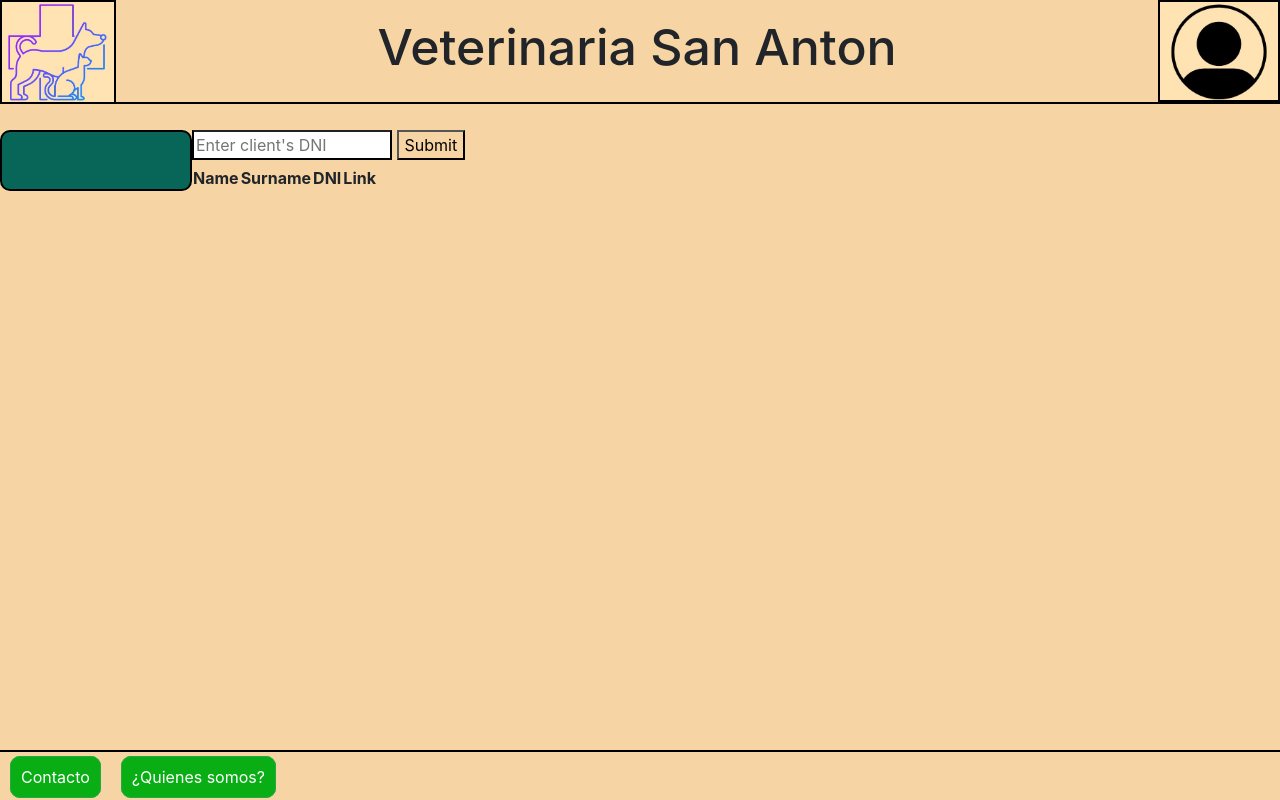
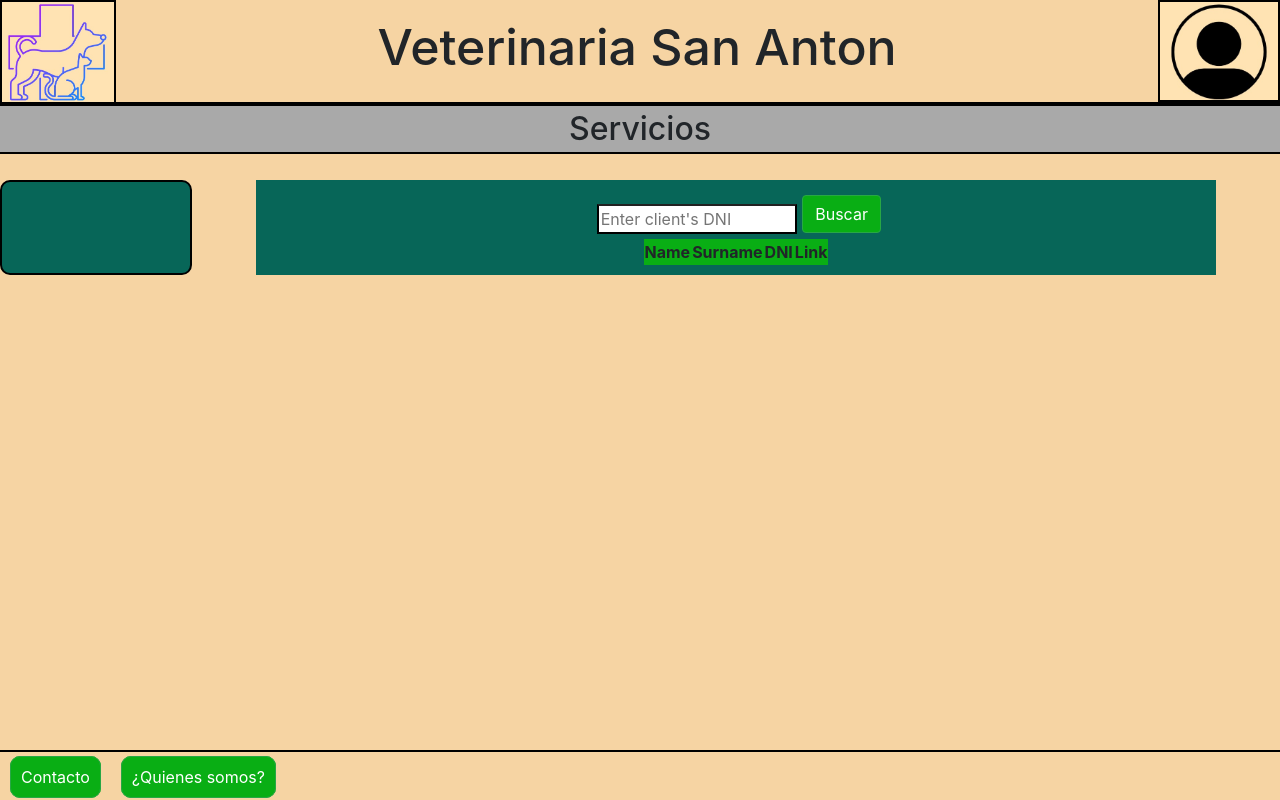
Before and after one commit to MAlejoM/Trabajo-practico-EG, a PHP site: page /servicios.php in a window 1280 px wide. Run offline with PHP 8.4, Linux system fonts and the light colour scheme; the visitor is signed in with stand-in values (Sample User, id 1); data that the repository does not hold is empty.

Commit message:
cambios esteticos en servicios
incompleto

```diff
--- a/codigo/catalogo.php
+++ b/codigo/catalogo.php
@@ -2,6 +2,8 @@
 include_once("funciones.php");
 
 ?>
+<div><h2>Catalogo</h2></div>
+
 <div class="menuGlobal">
   <div class="menuLateral">
     <?php //Si no esta logueado se muestran las opciones de catalogo y novedades
--- a/codigo/public/style.css
+++ b/codigo/public/style.css
@@ -112,6 +112,7 @@ h3{
   justify-content: center;
   align-items: center;
   margin: 2%;
+  width: auto;
 }
 
 .btn-success{
@@ -129,15 +130,16 @@ h3{
   justify-content: center;
   align-items: center;
   flex-direction: column;
-  max-width: 400px;
+  max-width: 25%;
+  min-width: fit-content;
   background-color: rgb(7,102,88);
-  border: 3px solid rgb(0, 0, 0);
+  border: 2px solid rgb(0, 0, 0);
   border-radius: 10px;
   padding: 10px;
-  margin-top: 25px;
   margin-left: auto; /* Added to center horizontally */
   margin-right: auto; /* Added to center horizontally */
-  margin-bottom: 25px;
+  margin-top: 2%;
+  margin-bottom: 2%;
 }
 
 .formulario{
@@ -145,12 +147,13 @@ h3{
   justify-content: center;
   align-items: center;
   flex-direction: column;
-  max-width: 400px;
+  width: 75%;
+  height: max-content;
   background-color: rgb(7,102,88);
   padding: 10px;
-  margin-top: 25px;
   margin-left: auto; /* Added to center horizontally */
   margin-right: auto; /* Added to center horizontally */
+
 }
 
 input[type="submit"] {
@@ -268,6 +271,28 @@ img{
 
 }
 
+/*Servicios*/
+
+#buscarDNI{
+  display: inline-flex;
+  align-items: self-end;
+  height: 2%;
+}
+
+#tabla-servicios{
+  background-color: rgb(9,174,20);
+  border: 2px solid rgb(0, 0, 0);
+  border-radius: 10px;
+  width: 90%;
+  height: auto;
+  margin-left: 5%;
+}
+
+tr{
+  background-color: rgb(9,174,20);
+  margin-left: 3%;
+  margin-right: 3%;
+}
 
 /*Mis mascotas*/
 
@@ -315,9 +340,6 @@ li {
   border-radius: 10px;
 }
 
-*{
-  background-color: rgb(246,212,163);
-}
 
 img{
   height: 100%;
--- a/codigo/servicios.php
+++ b/codigo/servicios.php
@@ -2,6 +2,8 @@
 include("header.php");
 include_once("funciones.php");
 ?>
+<div><h2>Servicios</h2></div>
+
     <div class="menuGlobal">
         <div class="menuLateral">
             <?php
@@ -12,11 +14,11 @@ include_once("funciones.php");
             }
             ?>
         </div>
-        <div>
+        <div class="formulario" >
             <div>
-                <form action="servicios.php" method="GET">
+                <form action="servicios.php" method="GET" id="buscarDNI">
                     <input type="text" name="dni" placeholder="Enter client's DNI">
-                    <button type="submit">Submit</button>
+                    <button type="button" class="btn btn-success">Buscar</button>
                 </form>
             </div>
             <div>
@@ -25,7 +27,7 @@ include_once("funciones.php");
                         $dni = $_GET['dni'];
                         $persona = persona($dni);
                         if($persona){
-                            echo "<table>";
+                            echo "<table id='tabla-servicios'>";
                             echo "<tr><th>Name</th><th>Surname</th><th>DNI</th><th>Link</th></tr>";
                             echo "<tr>";
                             echo "<td>".$persona['nombre']."</td>";
```
